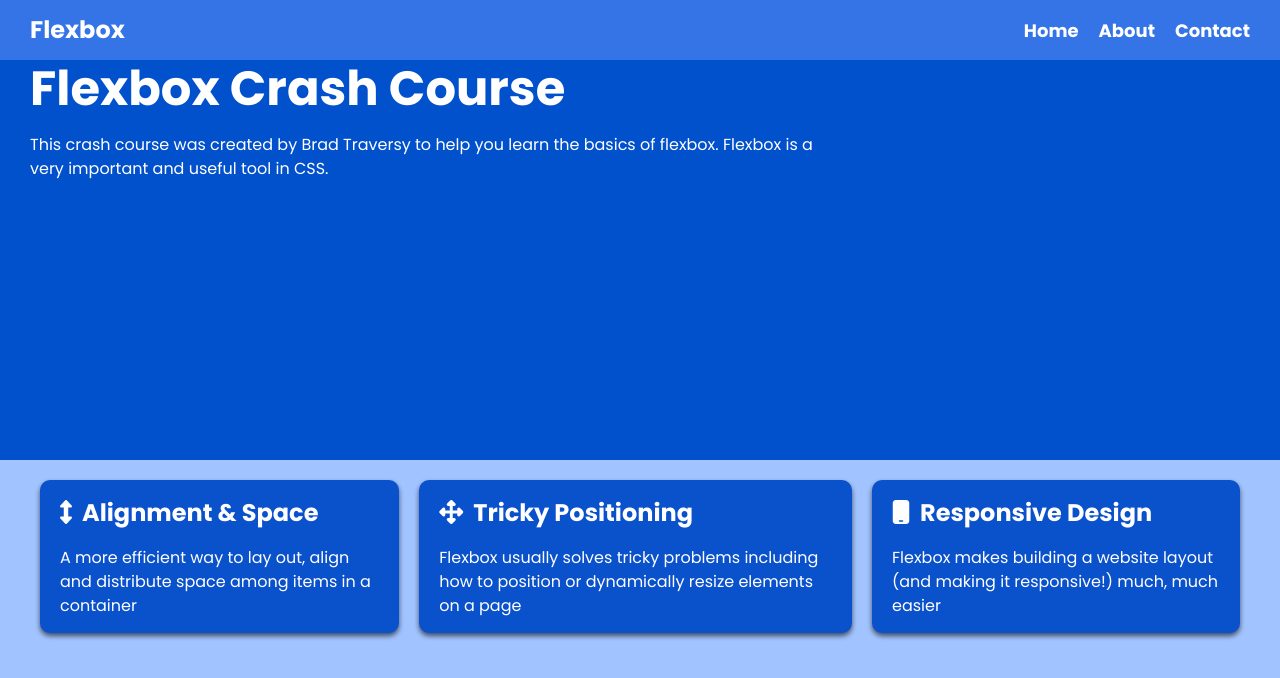
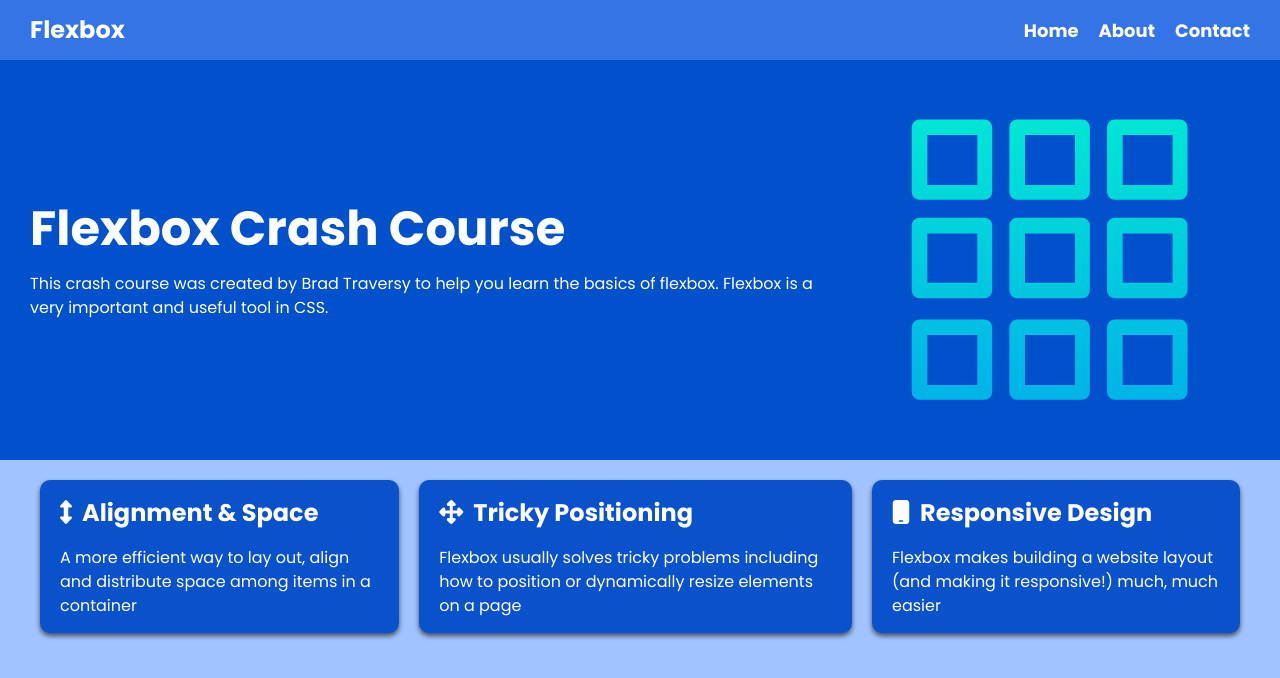
Before and after one commit to hashlog5/Flexbox-Crash-Course, a plain HTML site: page index.html in a window 1280 px wide. Drawn offline with Linux system fonts and the light colour scheme; the site is published under a folder, as on GitHub Pages, so addresses that start at the root find nothing.

Commit message:
update image link

```diff
--- a/index.html
+++ b/index.html
@@ -40,7 +40,7 @@
           </p>
         </div>
 
-        <img src="/images/grid.svg" alt="" />
+        <img src="images/grid.svg" alt="" />
       </div>
     </header>
 
```
